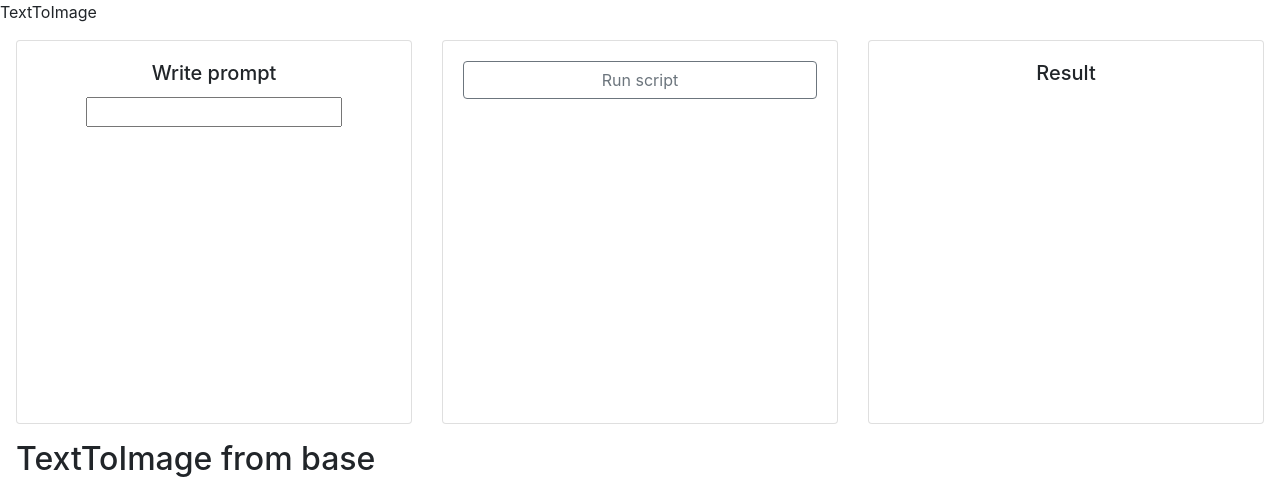
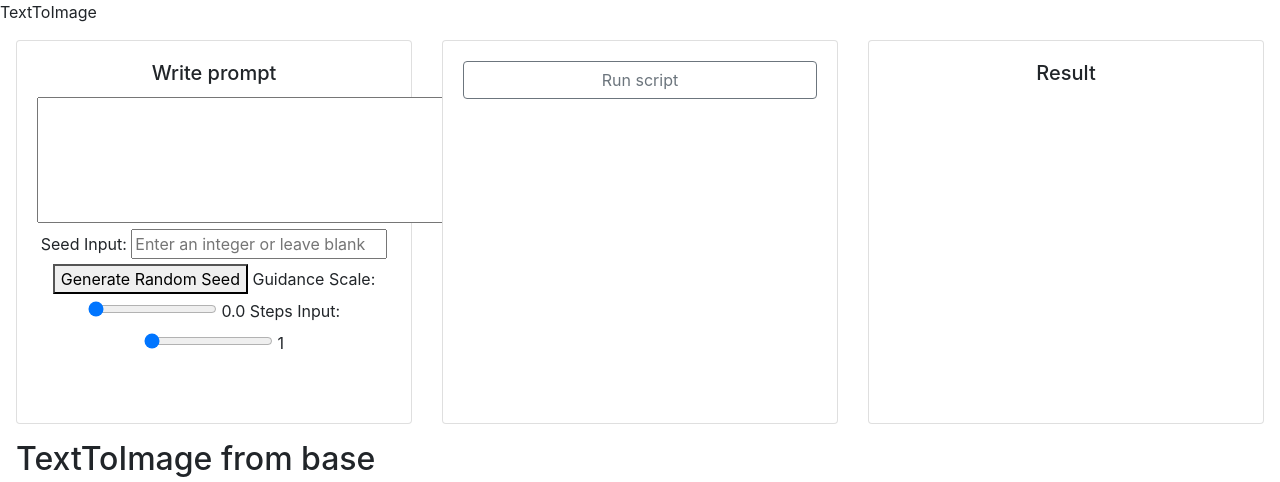
Before and after one commit to matorolll/inzynierka, a Django app: page /gan_control_panel/text_to_image/ in a window 1280 px wide. Shown: the part 110-592 px from the top of the page. Run offline with Django 4.2, Linux system fonts and the light colour scheme; data comes from the database, SQL or seed files in the repository; both versions use the stored data as it was after the commit; some libraries are stand-ins or nearby versions.

Commit message:
adding iti options

```diff
--- a/gan/templates/gan/control_panel/esrgan.html
+++ b/gan/templates/gan/control_panel/esrgan.html
@@ -77,7 +77,7 @@
     </div>
 
 
-    <form action="{% url 'delete_all_esrgan_photos' %}" method="post">
+    <form action="{% url 'esrgan_delete_all_photos' %}" method="post">
         {% csrf_token %}
         <button type="submit">Delete all esrgan photos from database</button>
       </form>
--- a/gan/templates/gan/control_panel/image_to_image.html
+++ b/gan/templates/gan/control_panel/image_to_image.html
@@ -73,7 +73,7 @@
         {% endfor %}
     </div>
 
-    <form action="{% url 'delete_all_iti_photos' %}" method="post">
+    <form action="{% url 'iti_delete_all_photos' %}" method="post">
         {% csrf_token %}
         <button type="submit">Delete all image to image photos from database</button>
       </form>
--- a/gan/templates/gan/control_panel/text_to_image.html
+++ b/gan/templates/gan/control_panel/text_to_image.html
@@ -16,7 +16,20 @@
                         <form id="myForm" method="post" action="{% url 'tti_run' %}">
                             {% csrf_token %}
                             <h5 class="card-title">Write prompt</h5>
-                            <input type="text" name="text_input" required>
+                            <textarea name="text_input" rows="5" cols="60" required></textarea>
+
+                            <label for="seed_input">Seed Input:</label>
+                            <input type="number" name="seed_input" id="seed_input" placeholder="Enter an integer or leave blank for random">
+                            <button type="button" onclick="generateRandomSeed()">Generate Random Seed</button>
+
+
+                            <label for="guidance_scale_input">Guidance Scale:</label>
+                            <input type="range" name="guidance_scale_input" id="guidance_scale_input" min="0.0" max="20.0" step="0.1" value="0.0">
+                            <output for="guidance_scale_input">0.0</output>
+
+                            <label for="steps_input">Steps Input:</label>
+                            <input type="range" name="steps_input" id="steps_input" min="1" max="100" value="1">
+                            <output for="steps_input">1</output>
                         </form>
                     </div>
                 </div>
@@ -50,7 +63,7 @@
         {% endfor %}
     </div>
 
-    <form action="{% url 'delete_all_tti_photos' %}" method="post">
+    <form action="{% url 'tti_delete_all_photos' %}" method="post">
         {% csrf_token %}
         <button type="submit">Delete all texttoimage photos</button>
       </form>
@@ -76,7 +89,15 @@
                 console.error('Error:', error);
             });
         }
+
+
+
+        function generateRandomSeed() {
+            var randomSeed = Math.floor(Math.random() * 1000000000) + 1;
+            document.getElementById("seed_input").value = randomSeed;
+        }
         </script>
 
 
+
 {% endblock %}
--- a/gan/views.py
+++ b/gan/views.py
@@ -103,26 +103,30 @@ def tti_view(request):
 def tti_run(request):
     if request.method == 'POST':
         text_input = request.POST.get('text_input')
-        new_photo = tti_script(text_input)
+        seed = request.POST.get('seed_input')
+        guidance_scale = request.POST.get('guidance_scale_input')
+        steps = request.POST.get('steps_input')
+
+
+        new_photo = tti_script(text_input, seed, guidance_scale, steps)
         return JsonResponse({'changed_image_url': new_photo.image.url})
     return HttpResponseBadRequest('Invalid request')
 
-def tti_script(text_input):
+def tti_script(text_input, seed, guidance_scale, steps):
     import torch, cv2
     from diffusers import StableDiffusionPipeline
     import numpy as np
 
+    torch.manual_seed(seed)
     model_id = "runwayml/stable-diffusion-v1-5"
     #model_id = "stabilityai/stable-diffusion-2-1"
     #pipe = StableDiffusionPipeline.from_pretrained(model_id, torch_dtype=torch.float16, revision="fp16")
-    pipe = StableDiffusionPipeline.from_pretrained(model_id, torch_dtype=torch.float16)
+    pipe = StableDiffusionPipeline.from_pretrained(model_id, torch_dtype=torch.float16).to('cuda')
     #can comment xformers
     pipe.enable_xformers_memory_efficient_attention()
 
-    pipe = pipe.to('cuda')
-
     #turning to np array
-    image = np.array(pipe(text_input).images[0])
+    image = np.array(pipe(text_input, guidance_scale=guidance_scale, num_inference_steps = steps).images[0])
 
     #fixing colors
     if len(image.shape) == 2:
```
Also changed, not shown: db.sqlite3, media/gan_photos/texttoimage/A_large_cabin_on_top_of_a_sunny_mountain_in_the_style_of_Dreamwor_0FwSNwI.png (added), media/gan_photos/texttoimage/A_large_cabin_on_top_of_a_sunny_mountain_in_the_style_of_Dreamwor_WkpAn7n.png (added), media/gan_photos/texttoimage/A_large_cabin_on_top_of_a_sunny_mountain_in_the_style_of_Dreamwor_gtgn6sG.png (added), media/gan_photos/texttoimage/big_dog.png (added), media/gan_photos/texttoimage/big_dog_AiZQTEp.png (added), media/gan_photos/texttoimage/big_dog_HrKrWj5.png (added), media/gan_photos/texttoimage/big_dog_LDDjAyY.png (added), media/gan_photos/texttoimage/big_dog_TzCrnX1.png (added), media/gan_photos/texttoimage/big_dog_jeL7Ium.png (added), media/gan_photos/texttoimage/big_dog_qpwKqeR.png (added), media/gan_photos/texttoimage/big_dog_xc7fZsn.png (added), media/gan_photos/texttoimage/big_dog_zJLAJKT.png (added).
